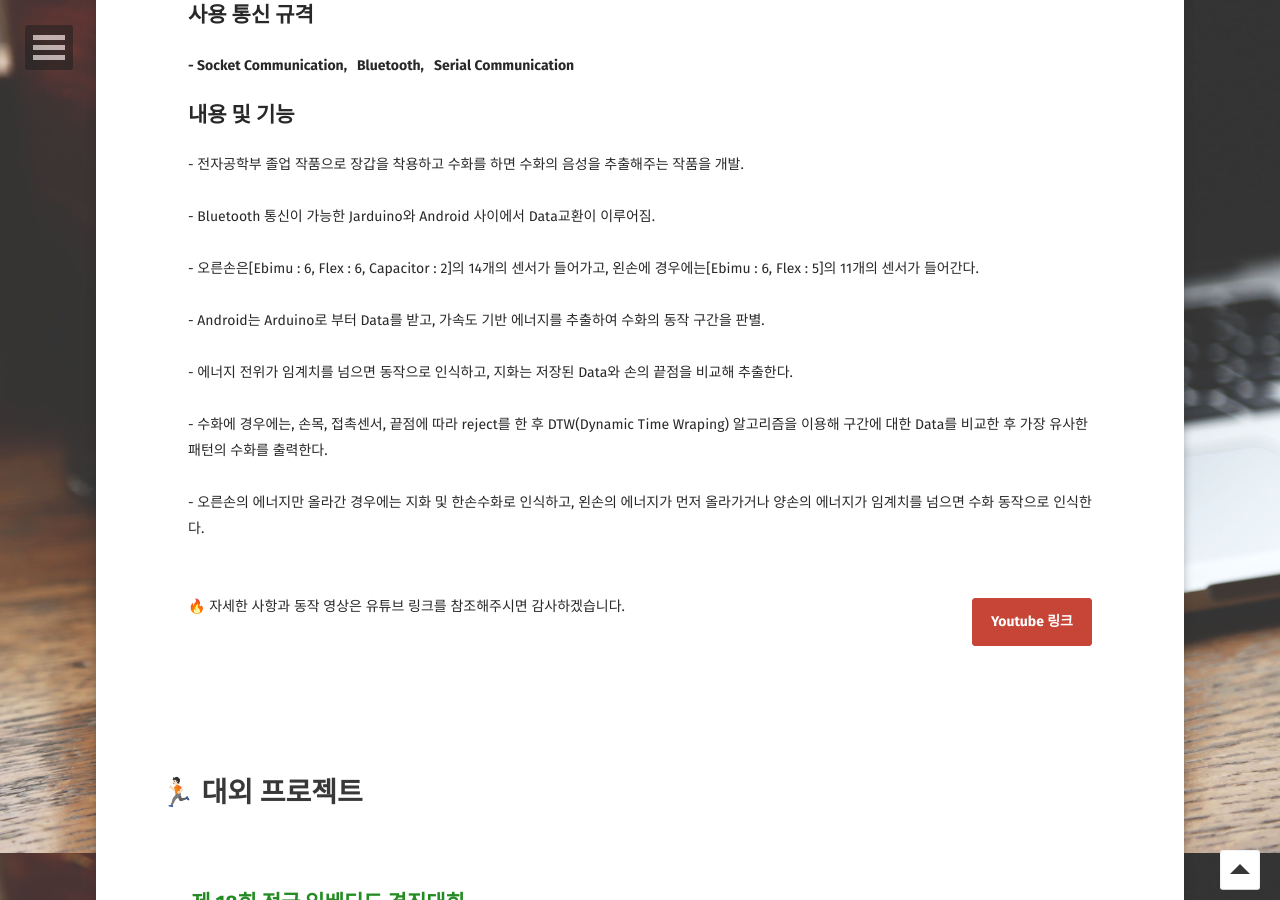
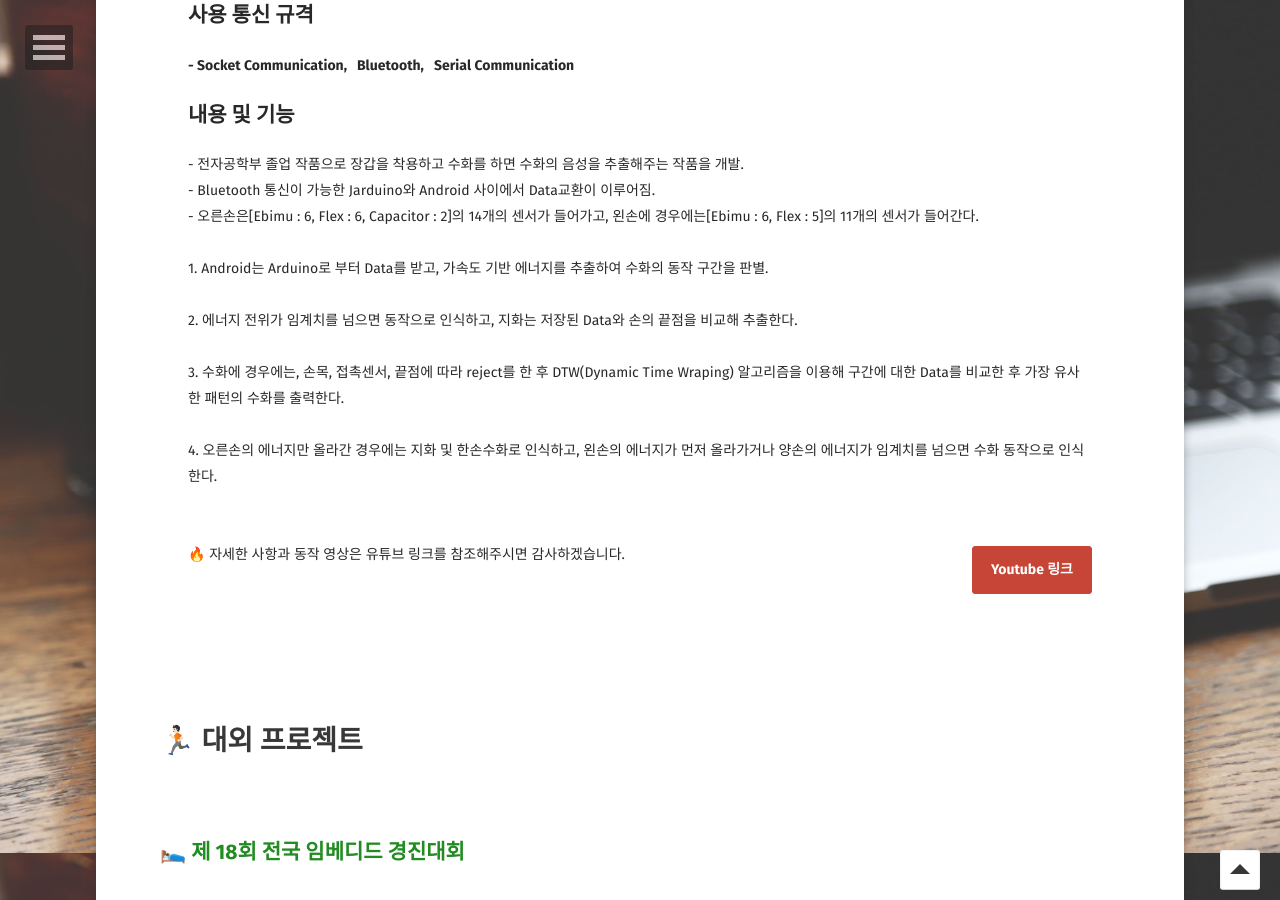
Before and after one commit to sangwoo24/sangwoo24.github.io, a Jekyll site: the page built from projects/index.md, in a window 1280 px wide and 900 px high, scrolled down 9047 px. Built offline with Jekyll 4.4.1, drawn with Linux system fonts in a browser that asks for light colours; some web fonts are replaced; grey boxes are pictures that could not be loaded.

Commit message:
Update project.html

```diff
--- a/_layouts/project.html
+++ b/_layouts/project.html
@@ -263,13 +263,13 @@ layout: compress
                             <h2><b>사용 통신 규격</b></h2>
                             <b>- Socket Communication,&nbsp;&nbsp; Bluetooth, &nbsp;&nbsp;Serial Communication</b>
                             <h2><b>내용 및 기능</b></h2>
-                                - 전자공학부 졸업 작품으로 장갑을 착용하고 수화를 하면 수화의 음성을 추출해주는 작품을 개발.<br><br>
-                                - Bluetooth 통신이 가능한 Jarduino와 Android 사이에서 Data교환이 이루어짐.<br><br>
+                                - 전자공학부 졸업 작품으로 장갑을 착용하고 수화를 하면 수화의 음성을 추출해주는 작품을 개발.<br>
+                                - Bluetooth 통신이 가능한 Jarduino와 Android 사이에서 Data교환이 이루어짐.<br>
                                 - 오른손은[Ebimu : 6, Flex : 6, Capacitor : 2]의 14개의 센서가 들어가고, 왼손에 경우에는[Ebimu : 6, Flex : 5]의 11개의 센서가 들어간다.<br><br>
-                                - Android는 Arduino로 부터 Data를 받고, 가속도 기반 에너지를 추출하여 수화의 동작 구간을 판별.<br><br>
-                                - 에너지 전위가 임계치를 넘으면 동작으로 인식하고, 지화는 저장된 Data와 손의 끝점을 비교해 추출한다.<br><br>
-                                - 수화에 경우에는, 손목, 접촉센서, 끝점에 따라 reject를 한 후 DTW(Dynamic Time Wraping) 알고리즘을 이용해 구간에 대한 Data를 비교한 후 가장 유사한 패턴의 수화를 출력한다.<br><br>
-                                - 오른손의 에너지만 올라간 경우에는 지화 및 한손수화로 인식하고, 왼손의 에너지가 먼저 올라가거나 양손의 에너지가 임계치를 넘으면 수화 동작으로 인식한다.<br><br><br>
+                                1. Android는 Arduino로 부터 Data를 받고, 가속도 기반 에너지를 추출하여 수화의 동작 구간을 판별.<br><br>
+                                2. 에너지 전위가 임계치를 넘으면 동작으로 인식하고, 지화는 저장된 Data와 손의 끝점을 비교해 추출한다.<br><br>
+                                3. 수화에 경우에는, 손목, 접촉센서, 끝점에 따라 reject를 한 후 DTW(Dynamic Time Wraping) 알고리즘을 이용해 구간에 대한 Data를 비교한 후 가장 유사한 패턴의 수화를 출력한다.<br><br>
+                                4. 오른손의 에너지만 올라간 경우에는 지화 및 한손수화로 인식하고, 왼손의 에너지가 먼저 올라가거나 양손의 에너지가 임계치를 넘으면 수화 동작으로 인식한다.<br><br><br>
 
                                 🔥 자세한 사항과 동작 영상은 유튜브 링크를 참조해주시면 감사하겠습니다.
                             <a href="https://www.youtube.com/watch?v=_8ybMNZ5_AI" class="btn btn-danger" target="_blank" style = "float:right">Youtube 링크</a>
```
